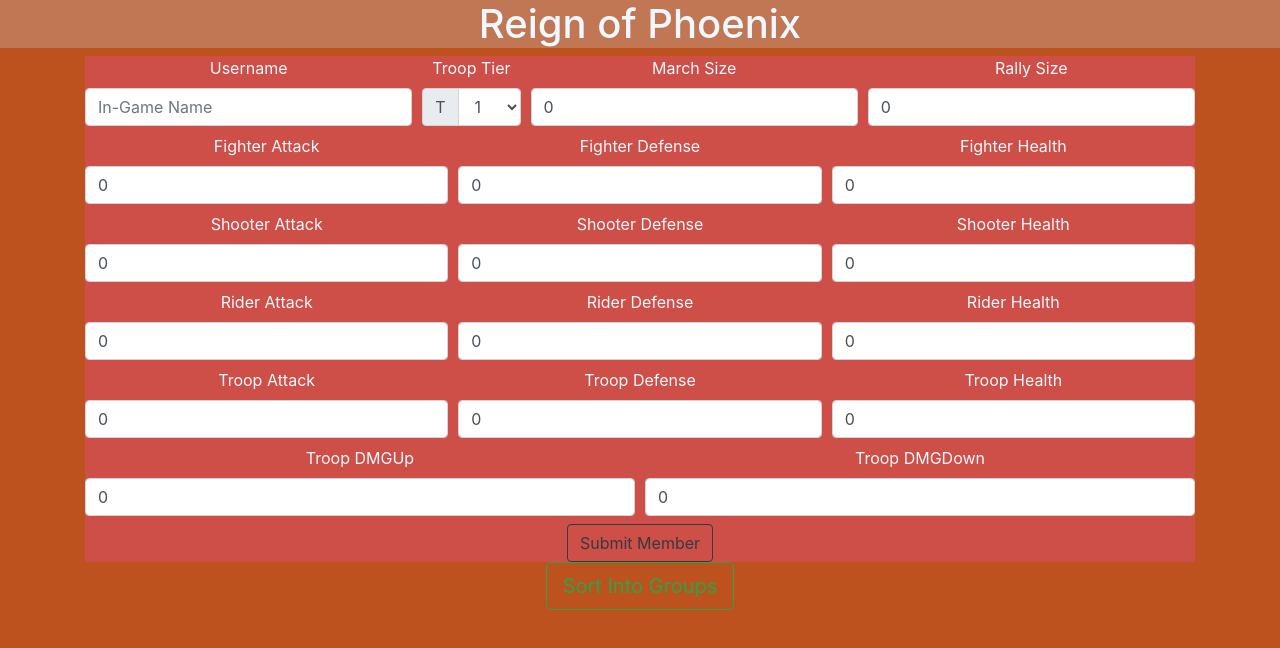
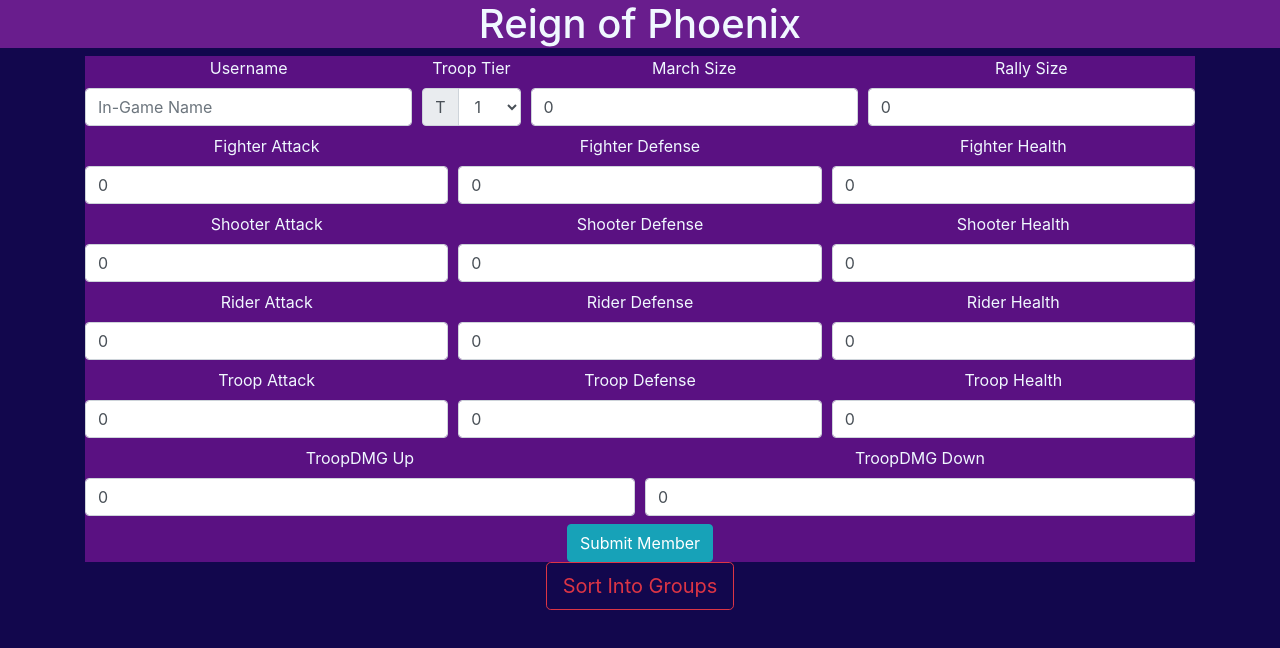
Before and after one commit to Dizzion/rop-app, a React (Create React App) app: page / in a window 1280 px wide. Shown: the top 648 px of the page. Built offline with nearby package versions, Linux system fonts and the light colour scheme.

Commit message:
finished vote on color scheme colors set in

```diff
--- a/src/App.scss
+++ b/src/App.scss
@@ -6,7 +6,7 @@
 }
 
 Form {
-  background-color: rgba(233, 74, 153, 0.329);
+  background-color: rgba(236, 37, 236, 0.329);
   Label {
     color: aliceblue;
   }
--- a/src/App.tsx
+++ b/src/App.tsx
@@ -4,7 +4,7 @@ import { Player } from "./Model/player.model";
 import NewMember from "./Components/NewMember";
 import CardContainer from "./Components/CardContainer";
 import "./App.scss";
-import { Button, Card, CardGroup } from "react-bootstrap";
+import { Card, CardGroup } from "react-bootstrap";
 
 const App: React.FC = () => {
   const [members, setMembers] = useState<Player[]>([]);
--- a/src/Components/CardContainer.tsx
+++ b/src/Components/CardContainer.tsx
@@ -3,30 +3,25 @@ import { Container, Row, Col, Button } from "react-bootstrap";
 import Card from "./TeamCards/Card";
 import { Player } from "../Model/player.model";
 
-const CardContainer: React.FC<any> = props => {
+const CardContainer: React.FC<any> = (props) => {
+  let groups: Player[][];
 
-    let groups: Player[][] = [];
-
-    const createGroups = () => {
-        let numGroups: number = Math.ceil(props.members.length / 6);
-        groups = new Array(numGroups)
-            .fill('')
-            .map((_, i) => props.members.slice(i * 6, (i + 1) * 6));
-    }
+  const createGroups = () => {
+    let numGroups: number = Math.ceil(props.members.length / 6);
+    groups = new Array(numGroups)
+      .fill("")
+      .map((_, i) => props.members.slice(i * 6, (i + 1) * 6));
+  };
 
   return (
     <div>
       {/*add sorting and use algorythm to sort all the members when added to site
                 and when pulled from DB*/}
-      <Button
-        variant="outline-success"
-        size="lg"
-        onClick={createGroups}>
+      <Button variant="outline-danger" size="lg" onClick={createGroups}>
         Sort Into Groups
       </Button>
       <Container fluid>
         <Row>
-          <Col sm>{/*<Card />*/}</Col>
           <Col sm>{/*<Card />*/}</Col>
         </Row>
       </Container>
--- a/src/Components/Header.scss
+++ b/src/Components/Header.scss
@@ -1,5 +1,5 @@
 .header {
-    background-color: rgba(197, 150, 132, 0.534);
+    background-color: rgba(238, 63, 238, 0.397);
     h1 {
         color: aliceblue;
     }
--- a/src/Components/NewMember.tsx
+++ b/src/Components/NewMember.tsx
@@ -387,7 +387,7 @@ class NewMember extends React.Component<NewMemberProps, Player> {
             </Form.Row>
             <Form.Row>
               <Col>
-                <Form.Label htmlFor="TroopDMGUpInput">Troop DMGUp</Form.Label>
+                <Form.Label htmlFor="TroopDMGUpInput">TroopDMG Up</Form.Label>
                 <Form.Control
                   className="mb-2"
                   id="TroopDMGUpInput"
@@ -399,7 +399,7 @@ class NewMember extends React.Component<NewMemberProps, Player> {
               </Col>
               <Col>
                 <Form.Label htmlFor="TroopDMGDownInput">
-                  Troop DMGDown
+                  TroopDMG Down
                 </Form.Label>
                 <Form.Control
                   className="mb-2"
@@ -411,7 +411,7 @@ class NewMember extends React.Component<NewMemberProps, Player> {
                 />
               </Col>
             </Form.Row>
-            <Button variant="outline-dark" type="sumbit">
+            <Button variant="info" type="sumbit">
               Submit Member
             </Button>
           </Form>
--- a/src/index.scss
+++ b/src/index.scss
@@ -5,7 +5,7 @@ body {
     sans-serif;
   -webkit-font-smoothing: antialiased;
   -moz-osx-font-smoothing: grayscale;
-  background-color: rgb(190, 82, 31);
+  background-color: rgb(18, 7, 77);
 }
 
 code {
```
